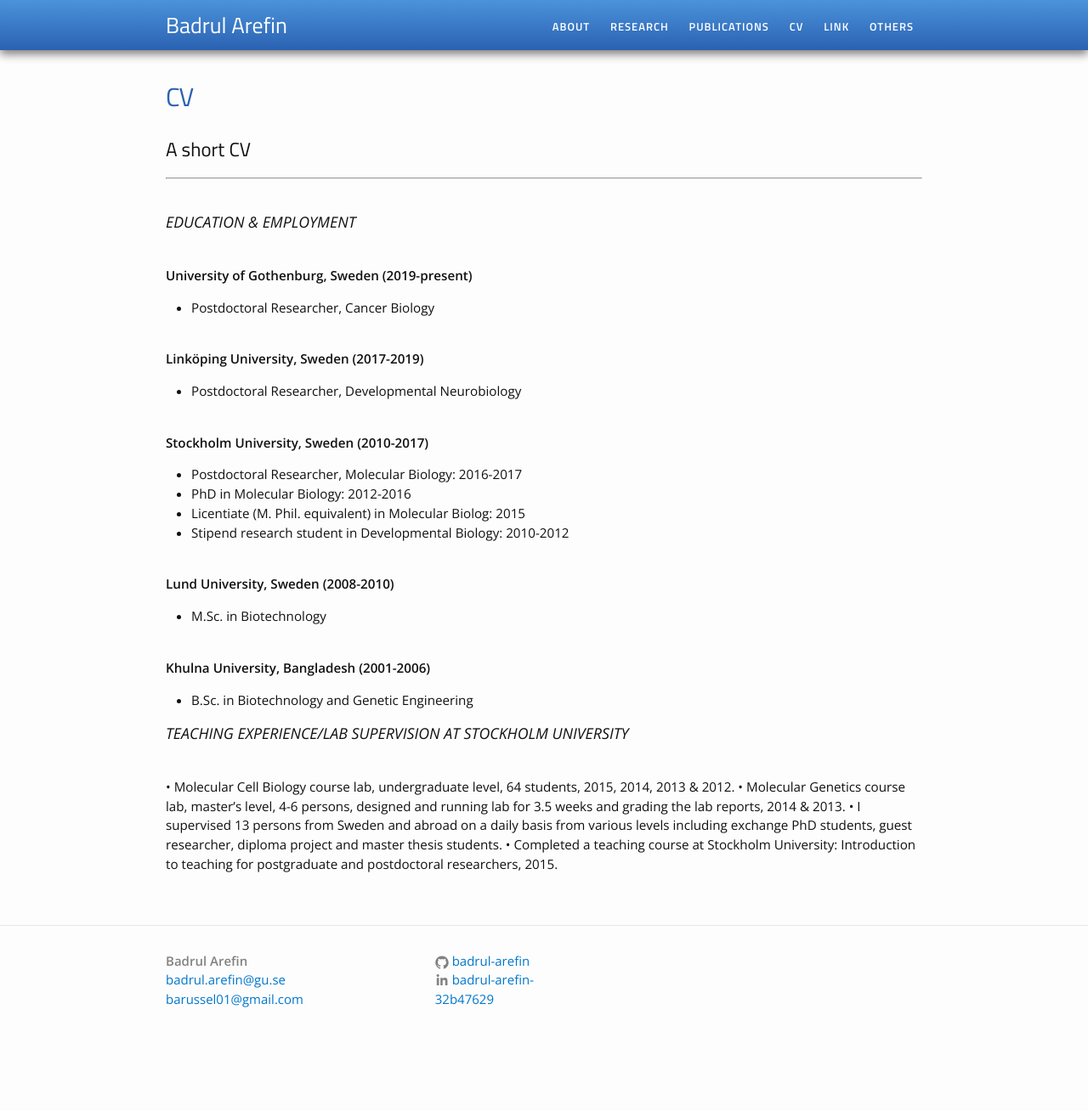
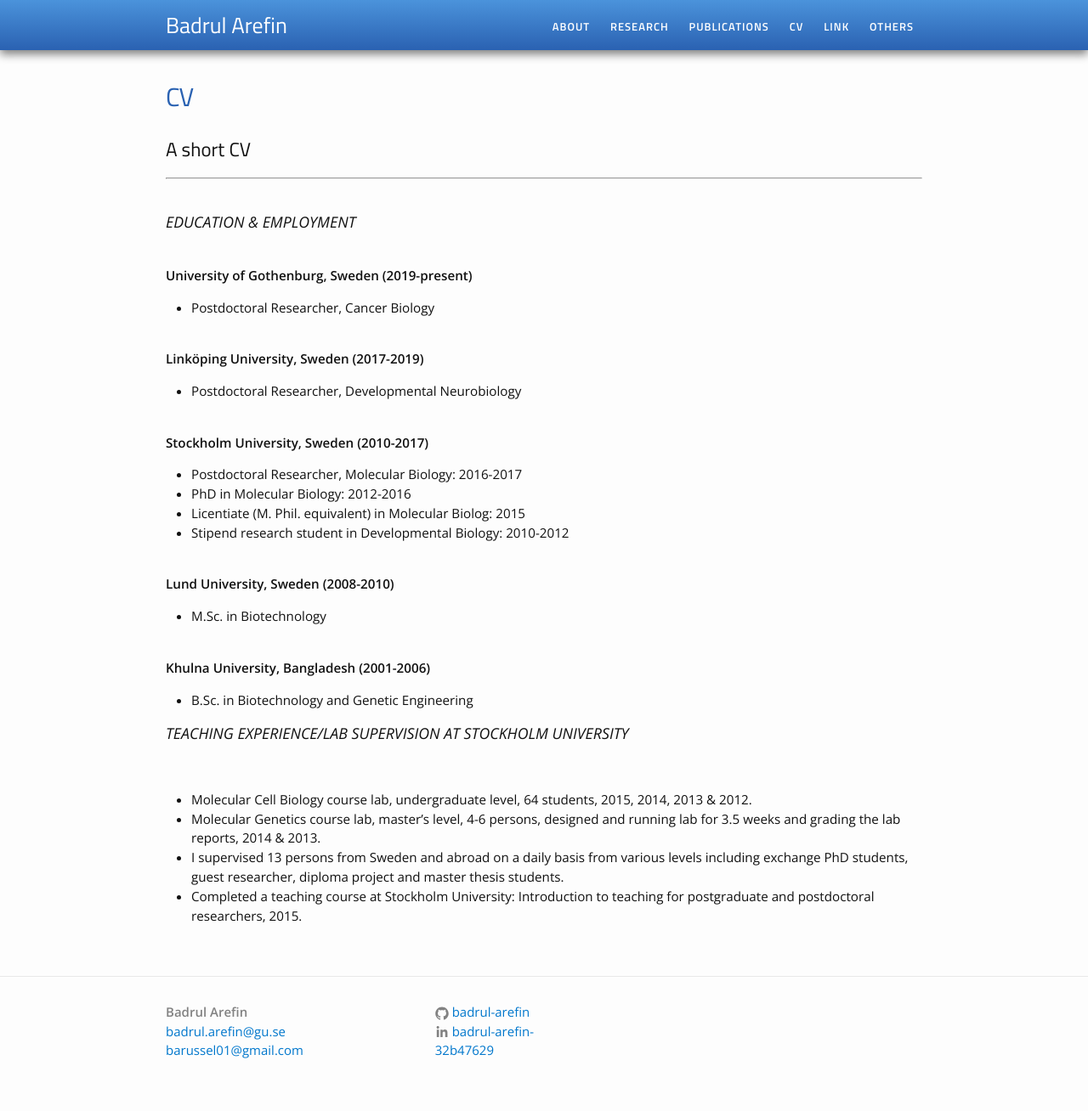
Before and after one commit to Badrul-Arefin/badrul-arefin.github.io, a Jekyll site: the page built from cv.md, in a window 1280 px wide. Shown: the whole page at 85% size. Built offline with Jekyll 4.4.1, drawn with Linux system fonts in a browser that asks for light colours; before the commit the page ends 1247 px from its top, so only the background shows below that.

Commit message:
Update cv.md

```diff
--- a/cv.md
+++ b/cv.md
@@ -30,7 +30,7 @@
 ### TEACHING EXPERIENCE/LAB SUPERVISION AT STOCKHOLM UNIVERSITY
 
 <br>
-•	Molecular Cell Biology course lab, undergraduate level, 64 students, 2015, 2014, 2013 & 2012.
-•	Molecular Genetics course lab, master’s level, 4-6 persons, designed and running lab for 3.5 weeks and grading the lab reports, 2014 & 2013.
-•	I supervised 13 persons from Sweden and abroad on a daily basis from various levels including exchange PhD students, guest researcher, diploma project and master thesis students.
-•	Completed a teaching course at Stockholm University: Introduction to teaching for postgraduate and postdoctoral researchers, 2015.
+- Molecular Cell Biology course lab, undergraduate level, 64 students, 2015, 2014, 2013 & 2012.<br>
+- Molecular Genetics course lab, master’s level, 4-6 persons, designed and running lab for 3.5 weeks and grading the lab reports, 2014 & 2013.<br>
+- I supervised 13 persons from Sweden and abroad on a daily basis from various levels including exchange PhD students, guest researcher, diploma project and master thesis students.<br>
+- Completed a teaching course at Stockholm University: Introduction to teaching for postgraduate and postdoctoral researchers, 2015.<br>
```
